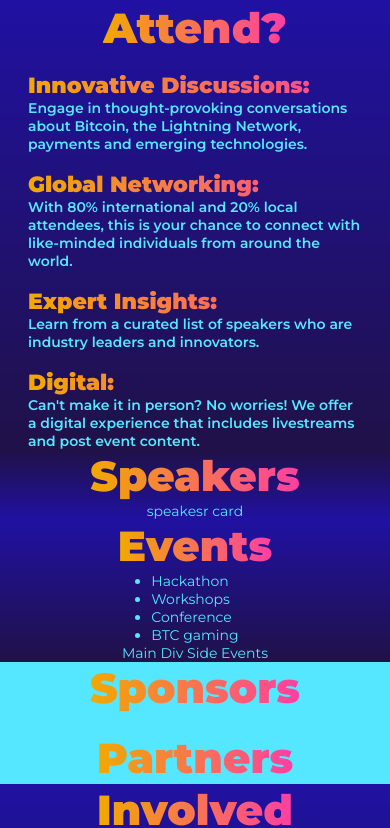
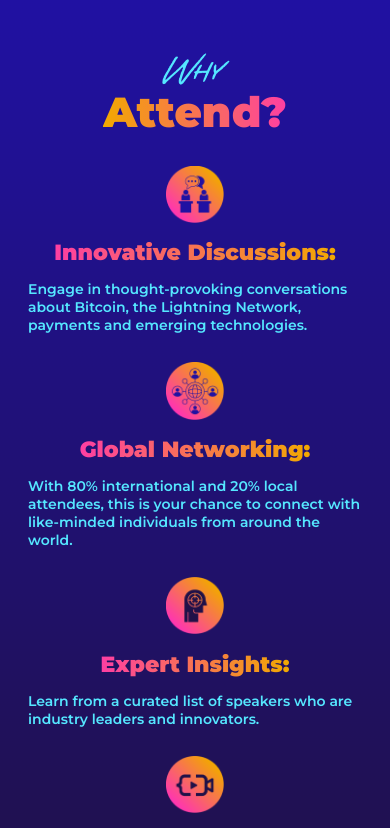
Before and after one commit to sbstnbnvds/beyond-lightning-vietnam, a React (Create React App) app: page / in a window 390 px wide. Shown: the part 1469-2297 px from the top of the page. Built offline with nearby package versions, Linux system fonts and the light colour scheme.

Commit message:
responsive why-attend section

```diff
--- a/src/components/WhyAttend/WhyAttend.css
+++ b/src/components/WhyAttend/WhyAttend.css
@@ -0,0 +1,42 @@
+.why-attend-section h2 {
+    margin-top: 2em;
+}
+
+.why-attend-section h2 span {
+    text-align: center;
+    width: 100%;
+}
+
+.why-attend-section h3 {
+    background: var(--horizontal-persian-rose-to-american-yellow);
+    -webkit-background-clip: text;
+    background-clip: text;
+    margin-top: 0.75em;
+}
+
+.why-attend-section .flex {
+    flex-wrap: wrap;
+}
+.why-attend-section .grid-item img{
+    aspect-ratio: 1/1;
+    width: min(2.1168rem + 5.9813vw, 7.5rem);
+}
+
+.why-attend-section .grid-item {
+    align-items: center;
+    margin-top: 2em;
+    flex: 1 1 450px;
+    padding: 0;
+}
+
+.why-attend-section p {
+    margin-top: 1em;
+}
+
+@media (min-width: 1000px) {
+    .why-attend-section .grid-item {
+        padding: 0 1.25em;
+        justify-content: space-between;
+    }
+
+}
--- a/src/components/WhyAttend/WhyAttend.js
+++ b/src/components/WhyAttend/WhyAttend.js
@@ -1,30 +1,37 @@
+import "./WhyAttend.css";
+
+import innovativeDiscussions from "../../assets/InnovativeDiscussionIcon.png";
+import globalNetworking from "../../assets/GlobalNetworkingIcons.png";
+import expertsInsights from "../../assets/ExpertInsightIcon.png";
+import digital from "../../assets/DigitalIcon.png";
+
 const WhyAttend = () => {
   return (
     <section className="why-attend-section bg-primary-1">
       <div className="section-wrapper">
-        <h2>Attend?</h2>
-        <div className="grid">
-          <div className="">
-            <img src="" alt="" />
+        <h2><span>Why </span>Attend?</h2>
+        <div className="flex">
+          <div className="grid-item flex-column">
+            <img src={innovativeDiscussions} alt="" />
             <h3>Innovative Discussions:</h3>
             <p>Engage in thought-provoking conversations about Bitcoin, the Lightning Network, payments and
               emerging technologies.
             </p>
           </div>
-          <div className="">
-            <img src="" alt="" />
+          <div className="grid-item flex-column">
+            <img src={globalNetworking} alt="" />
             <h3>Global Networking:</h3>
             <p>With 80% international and 20% local attendees, this is your chance to connect with
               like-minded
               individuals from around the world.</p>
           </div>
-          <div className="">
-            <img src="" alt="" />
+          <div className="grid-item flex-column">
+            <img src={expertsInsights} alt="" />
             <h3>Expert Insights:</h3>
             <p>Learn from a curated list of speakers who are industry leaders and innovators.</p>
           </div>
-          <div className="">
-            <img src="" alt="" />
+          <div className="grid-item flex-column">
+            <img src={digital} alt="" />
             <h3>Digital:</h3>
             <p>Can't make it in person? No worries! We offer a digital experience that includes livestreams
               and
--- a/src/index.css
+++ b/src/index.css
@@ -9,8 +9,8 @@
   font: inherit;
 }
 
-ul[role='list'],
-ol[role='list'] {
+ul,
+ol {
   list-style: none;
 }
 
```
